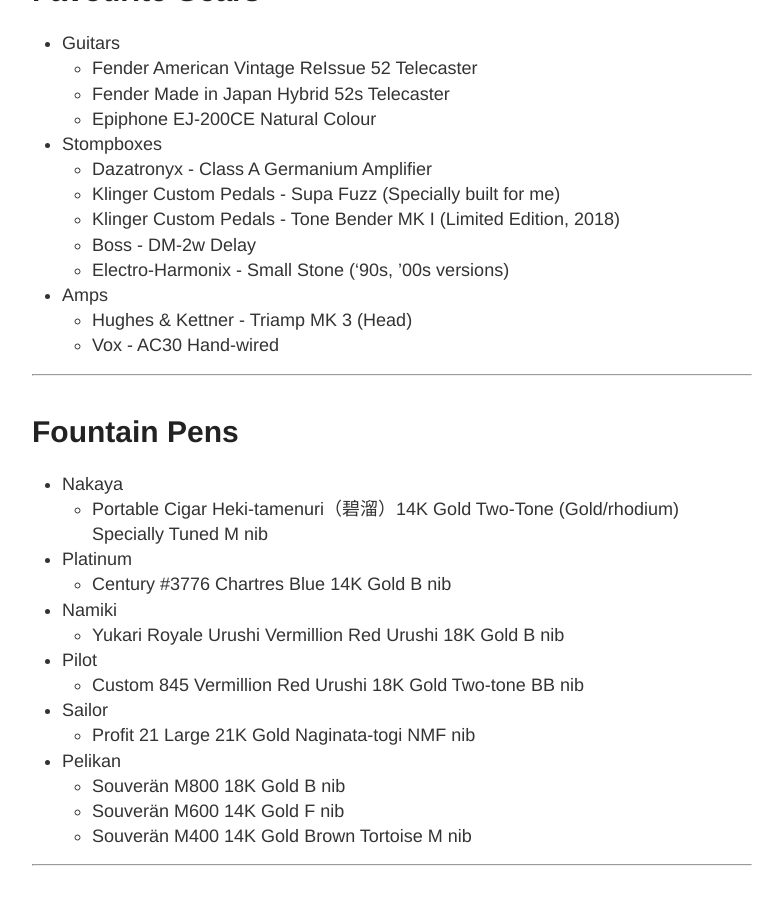
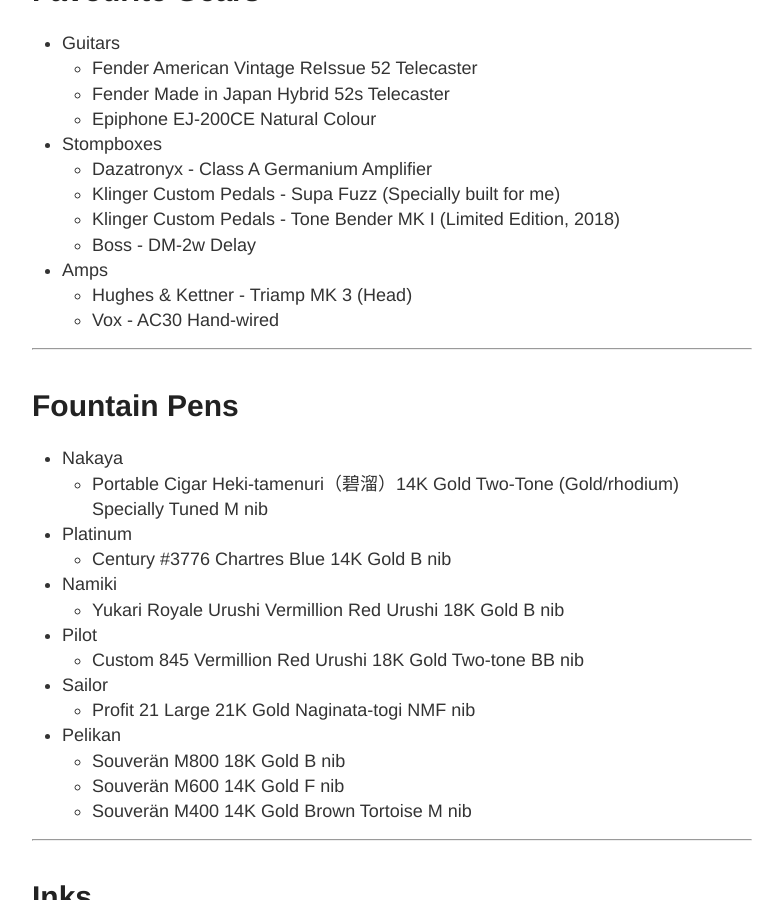
Before and after one commit to TangoEnSkai/tangoenskai.github.io, a Jekyll site: the page built from personal.md, in a window 1280 px wide and 900 px high, scrolled down 541 px. Shown: the whole window, without its empty margins (248-1031 px from the left). Built offline with Jekyll 4.4.1, drawn with Linux system fonts in a browser that asks for light colours.

Commit message:
Delete EHX small stone

```diff
--- a/personal.md
+++ b/personal.md
@@ -27,7 +27,6 @@
   * Klinger Custom Pedals - Supa Fuzz (Specially built for me)
   * Klinger Custom Pedals - Tone Bender MK I (Limited Edition, 2018)
   * Boss - DM-2w Delay
-  * Electro-Harmonix - Small Stone ('90s, '00s versions)
 
 * Amps
   * Hughes & Kettner - Triamp MK 3 (Head)
```
